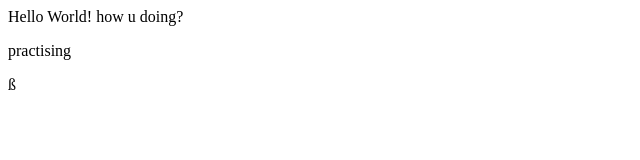
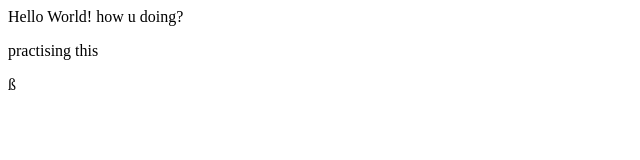
Before and after one commit to Si93xx/AboutMe, a plain HTML site: page index.html in a window 1280 px wide. Shown: the full height of the page, 0-640 px from the left. Drawn offline with Linux system fonts and the light colour scheme.

Commit message:
Update index.html

```diff
--- a/index.html
+++ b/index.html
@@ -6,5 +6,5 @@
     <body>
         Hello World! how u doing?
     </body>
-    <p>practising</p>
+    <p>practising this</p>
 </html>ß
```
